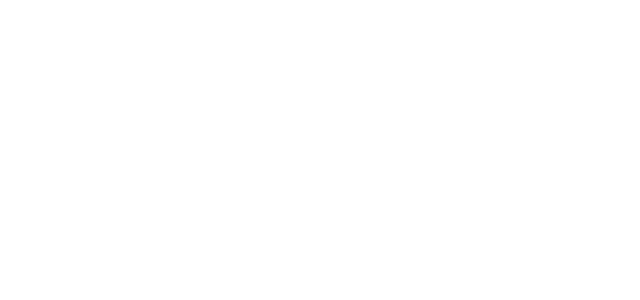
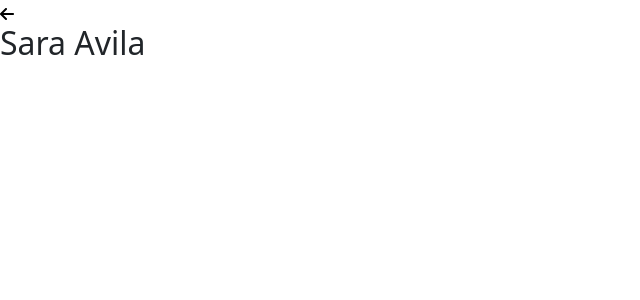
Before and after one commit to Raulscj/Sheet_of_life, a React (Vite) app in the folder sheetOfLife/: page /Sara in a window 1280 px wide. Before the commit this address had no page. Shown: the top 300 px of the page, without its empty margins (0-640 px from the left). Built offline with nearby package versions, Linux system fonts and the light colour scheme.

Commit message:
Eliminados archivos sin utilizar, agregado boton para echar hacia atras y nueva ruta junto a su archivo 'sara'

```diff
--- a/sheetOfLife/src/App.jsx
+++ b/sheetOfLife/src/App.jsx
@@ -1,7 +1,7 @@
 import { Route, Routes } from "react-router-dom";
 import Inicio from "./Inicio";
 import Raul from "./Raul";
-/* import Sara from "Sara.jsx"; */
+import Sara from "./Sara.jsx";
 
 function App() {
   return (
@@ -9,6 +9,7 @@
       <Routes>
         <Route index element={<Inicio />} />
         <Route path="/Raul" element={<Raul />} />
+        <Route path="/Sara" element={<Sara />} />
       </Routes>
     </div>
   );
--- a/sheetOfLife/src/Inicio.jsx
+++ b/sheetOfLife/src/Inicio.jsx
@@ -14,11 +14,11 @@
             alt="Raul"
           />
         </Link>
-        <Link to={"/Raul"}>
+        <Link to={"/Sara"}>
           <img
             className="rounded float-start mt-2"
             src="/multimedia/Banner.jpg"
-            alt="Raul"
+            alt="Sara"
           />
         </Link>
       </div>
--- a/sheetOfLife/src/Raul.jsx
+++ b/sheetOfLife/src/Raul.jsx
@@ -1,8 +1,14 @@
 import React from "react";
+import { Link } from "react-router-dom";
 
 export default function Raul() {
   return (
     <div className="container mt-3">
+      <div>
+        <Link to={"/"}>
+          <svg xmlns="http://www.w3.org/2000/svg" height="1em" viewBox="0 0 448 512"><path d="M9.4 233.4c-12.5 12.5-12.5 32.8 0 45.3l160 160c12.5 12.5 32.8 12.5 45.3 0s12.5-32.8 0-45.3L109.2 288 416 288c17.7 0 32-14.3 32-32s-14.3-32-32-32l-306.7 0L214.6 118.6c12.5-12.5 12.5-32.8 0-45.3s-32.8-12.5-45.3 0l-160 160z"/></svg>
+        </Link>
+      </div>
       <h2>Raúl González</h2>
       <hr />
       {/* Datos */}
--- /dev/null
+++ b/sheetOfLife/src/Sara.jsx
@@ -0,0 +1,15 @@
+import React from "react";
+import { Link } from "react-router-dom";
+
+export default function Sara() {
+  return (
+    <>
+    <div>
+      <Link to={"/"}>
+        <svg xmlns="http://www.w3.org/2000/svg" height="1em" viewBox="0 0 448 512"><path d="M9.4 233.4c-12.5 12.5-12.5 32.8 0 45.3l160 160c12.5 12.5 32.8 12.5 45.3 0s12.5-32.8 0-45.3L109.2 288 416 288c17.7 0 32-14.3 32-32s-14.3-32-32-32l-306.7 0L214.6 118.6c12.5-12.5 12.5-32.8 0-45.3s-32.8-12.5-45.3 0l-160 160z"/></svg>
+      </Link>
+    </div>
+    <h2>Sara Avila</h2>
+    </>
+  );
+}
```
Also changed, not shown: sheetOfLife/src/App.css (deleted, +0 -43 lines).
